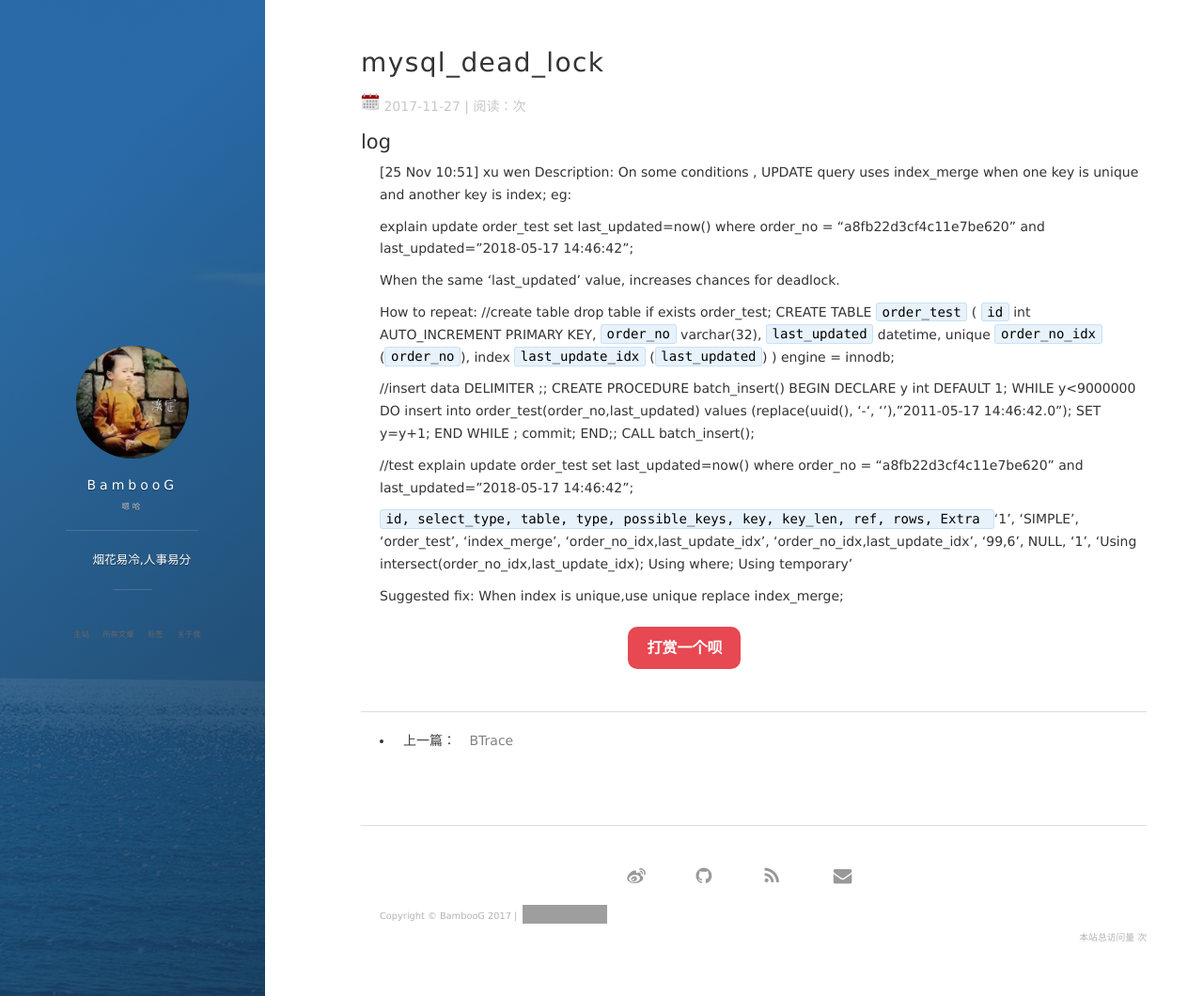
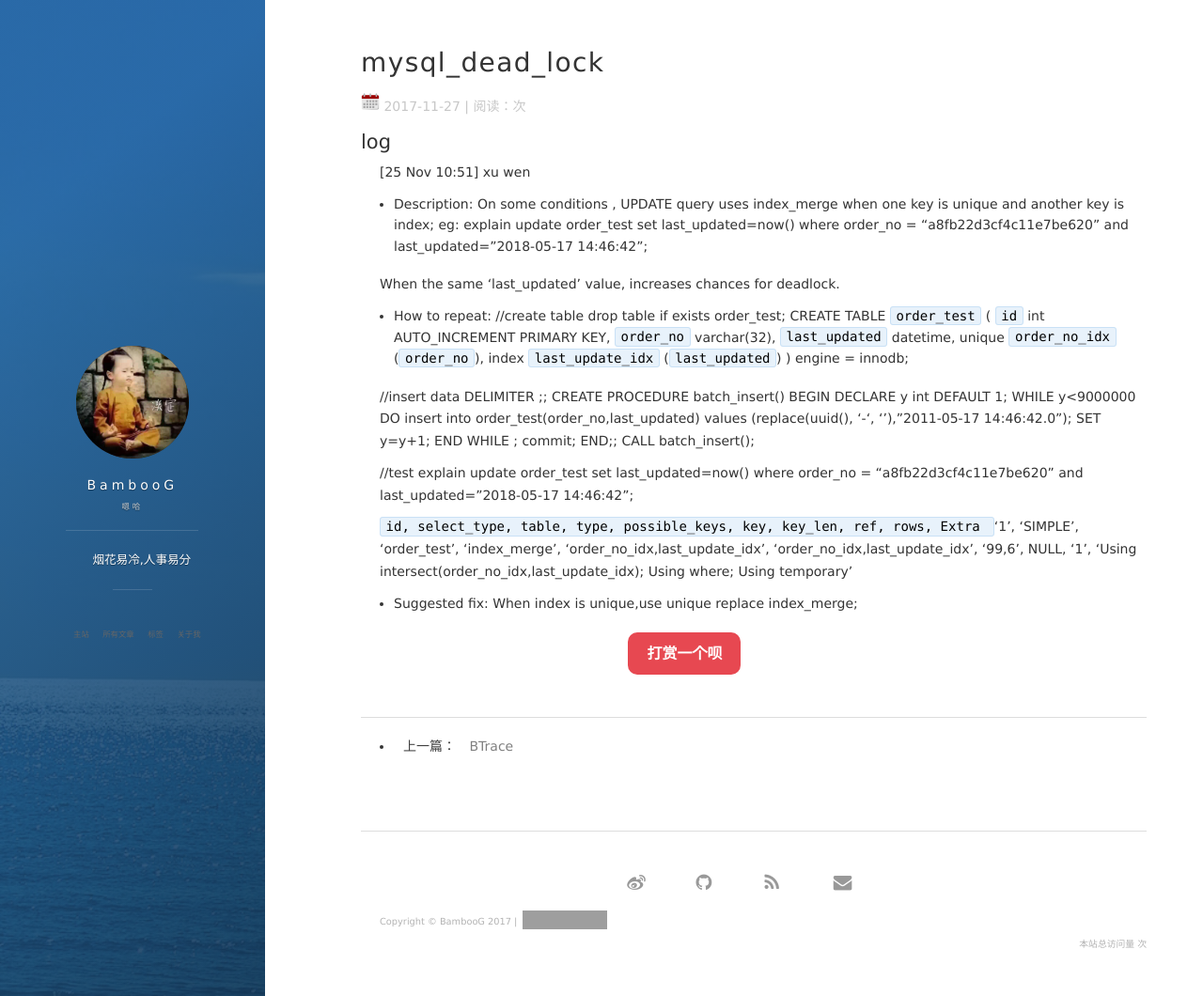
Before and after one commit to bamboog/bamboog.github.io, a Jekyll site: the page built from _posts/2017-11-27-mysql_dead_lock.md, in a window 1280 px wide and 1060 px high. Shown: the whole window at 94% size. Built offline with Jekyll 4.4.1, drawn with Linux system fonts in a browser that asks for light colours; nearby versions of some CDN libraries; comment, search, counter and statistics services are not loaded; grey boxes are pictures that could not be loaded.

```diff
--- a/_posts/2017-11-27-mysql_dead_lock.md
+++ b/_posts/2017-11-27-mysql_dead_lock.md
@@ -6,16 +6,14 @@ tags: mysql
 ---
 ## log
 [25 Nov 10:51] xu wen
-Description:
-On some conditions , UPDATE query uses index_merge when one key is unique and  another key is index;
-eg:
-
-explain  update order_test set last_updated=now() where
+- Description:
+     On some conditions , UPDATE query uses index_merge when one key is unique and  another key is index;
+eg: explain  update order_test set last_updated=now() where
 order_no = "a8fb22d3cf4c11e7be620" and  last_updated="2018-05-17 14:46:42";
 
 When the same 'last_updated' value, increases chances for deadlock.
 
-How to repeat:
+- How to repeat:
 //create table
 drop table if exists order_test;
 CREATE TABLE `order_test` (
@@ -47,5 +45,5 @@ order_no = "a8fb22d3cf4c11e7be620" and  last_updated="2018-05-17 14:46:42";
 `id, select_type, table, type, possible_keys, key, key_len, ref, rows, Extra `
 '1', 'SIMPLE', 'order_test', 'index_merge', 'order_no_idx,last_update_idx', 'order_no_idx,last_update_idx', '99,6', NULL, '1', 'Using intersect(order_no_idx,last_update_idx); Using where; Using temporary'
 
-Suggested fix:
+- Suggested fix:
 When index is unique,use unique replace index_merge;
```
